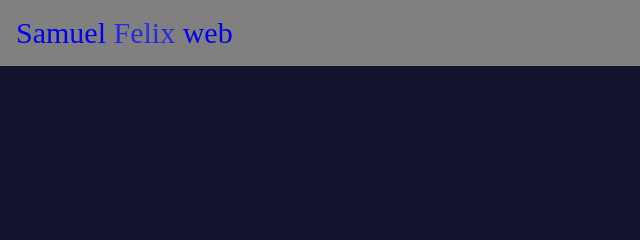
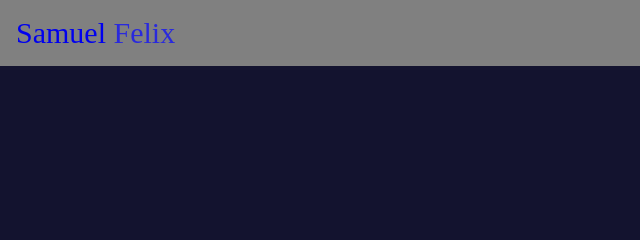
Before and after one commit to Felix708/Felix, a plain HTML site: page index.html in a window 1280 px wide. Shown: the top 240 px of the page, 0-640 px from the left. Drawn offline with nearby package versions, Linux system fonts and the light colour scheme; a web font is replaced by a local one.

Commit message:
web_portofolio

```diff
--- a/index.html
+++ b/index.html
@@ -23,7 +23,7 @@
       <nav>
         <div class="logo">
           <a href="index.html" id="logo" class="nametext"
-            >Samuel <span>Felix</span> web</a
+            >Samuel <span>Felix</span></a
           >
         </div>
         <ul class="navlist">
```
